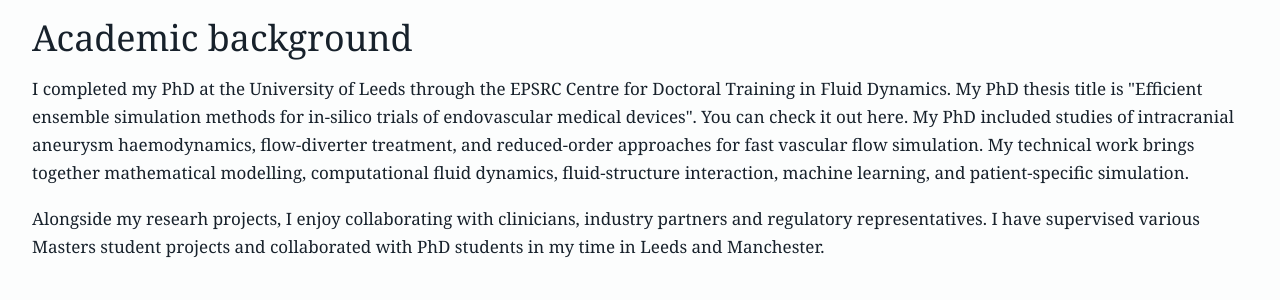
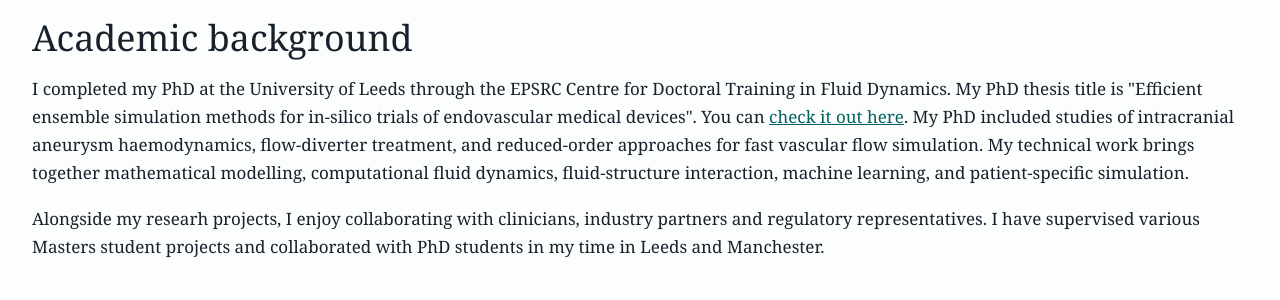
Before and after one commit to michaelmacraild/michaelmacraild.github.io, a Jekyll site: the page built from about.md, in a window 1280 px wide. Shown: the part 612-912 px from the top of the page. Built offline with Jekyll 4.4.1, drawn with Linux system fonts in a browser that asks for light colours; part of the change alters nothing that is shown.

Commit message:
Add files via upload

```diff
--- a/about.md
+++ b/about.md
@@ -16,7 +16,7 @@ permalink: /about/
 </section>
 
 <h2>Academic background</h2>
-<p>I completed my PhD at the University of Leeds through the EPSRC Centre for Doctoral Training in Fluid Dynamics. My PhD thesis title is "Efficient ensemble simulation methods for in-silico trials of endovascular medical devices". You can check it out here. My PhD included studies of intracranial aneurysm haemodynamics, flow-diverter treatment, and reduced-order approaches for fast vascular flow simulation.  My technical work brings together mathematical modelling, computational fluid dynamics, fluid-structure interaction, machine learning, and patient-specific simulation.</p>
+<p>I completed my PhD at the University of Leeds through the EPSRC Centre for Doctoral Training in Fluid Dynamics. My PhD thesis title is "Efficient ensemble simulation methods for in-silico trials of endovascular medical devices". You can <a href="https://etheses.whiterose.ac.uk/id/eprint/35034/">check it out here</a>. My PhD included studies of intracranial aneurysm haemodynamics, flow-diverter treatment, and reduced-order approaches for fast vascular flow simulation.  My technical work brings together mathematical modelling, computational fluid dynamics, fluid-structure interaction, machine learning, and patient-specific simulation.</p>
 
 <p>Alongside my researh projects, I enjoy collaborating with clinicians, industry partners and regulatory representatives. I have supervised various Masters student projects and collaborated with PhD students in my time in Leeds and Manchester.</p>
 
```
